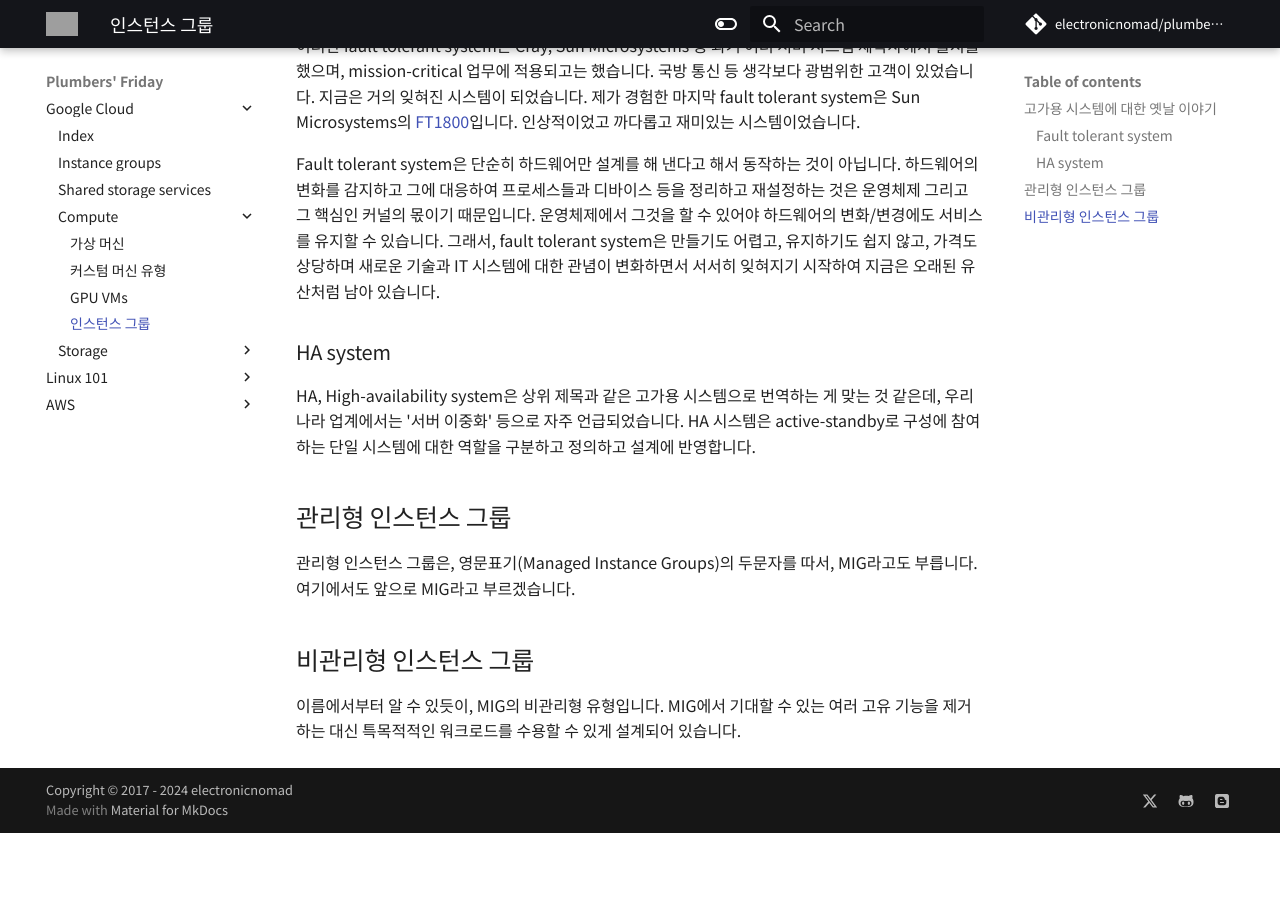
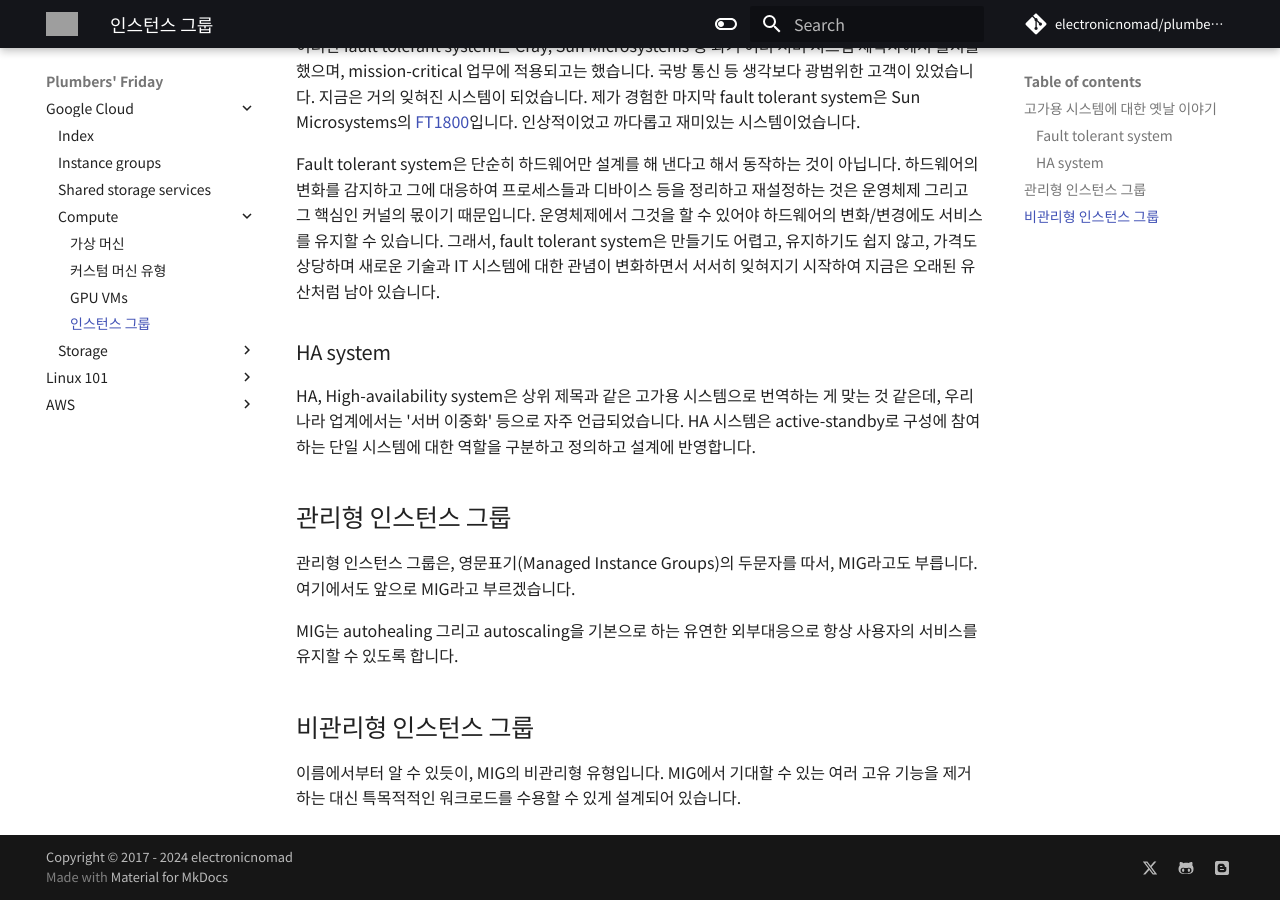
Before and after one commit to electronicnomad/plumbers-friday, an MkDocs documentation site: the page built from docs/gcp/compute/instance-groups.md, in a window 1280 px wide and 900 px high, scrolled down 883 px. Built offline with MkDocs 1.6.1 and Material for MkDocs 9.7.7, drawn with Linux system fonts in a browser that asks for light colours; some web fonts are replaced; comment, search, counter and statistics services are not loaded; before the commit the page ends 1716 px from its top, so only the background shows below that; grey boxes are pictures that could not be loaded.

Commit message:
Update instance-groups.md

```diff
--- a/docs/gcp/compute/instance-groups.md
+++ b/docs/gcp/compute/instance-groups.md
@@ -55,6 +55,9 @@ HA 시스템은 active-standby로 구성에 참여하는 단일 시스템에 대
 관리형 인스턴스 그룹은, 영문표기(Managed Instance Groups)의 두문자를 따서, MIG라고도 부릅니다.
 여기에서도 앞으로 MIG라고 부르겠습니다.
 
+MIG는 autohealing 그리고 autoscaling을 기본으로 하는 유연한 외부대응으로
+항상 사용자의 서비스를 유지할 수 있도록 합니다.
+
 ## 비관리형 인스턴스 그룹
 
 이름에서부터 알 수 있듯이, MIG의 비관리형 유형입니다.
```
